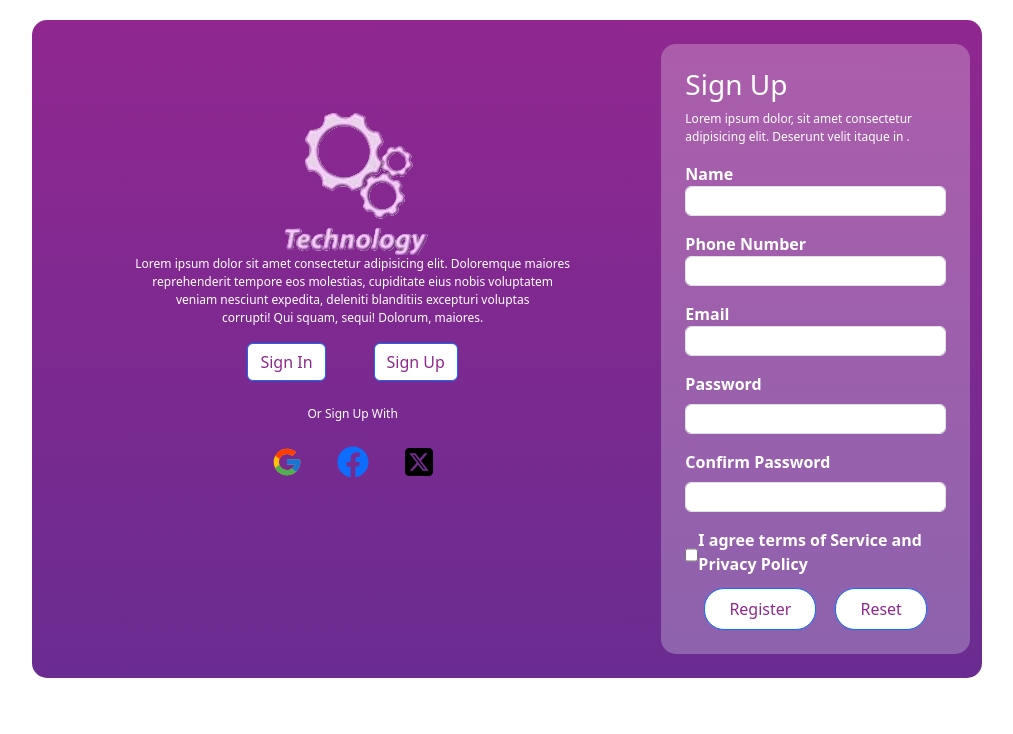
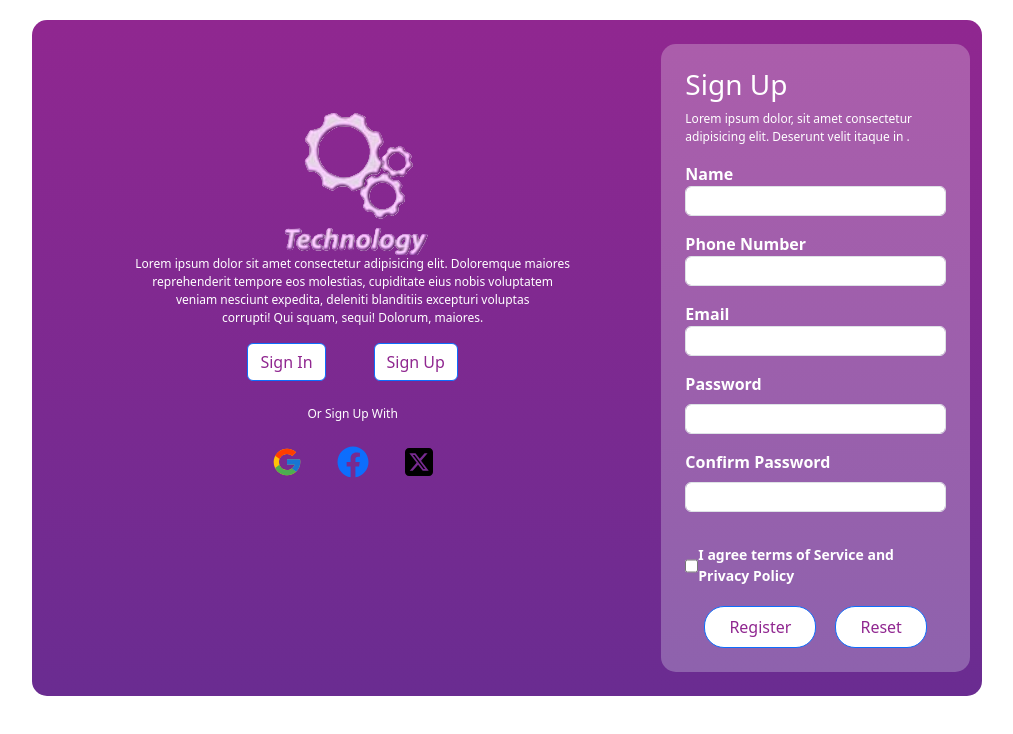
Before and after one commit to NagaSriVenkatR/ReactCRUD-Hooks, a React (Create React App) app: page /form in a window 1280 px wide. Shown: the top 734 px of the page, without its empty margins (133-1146 px from the left). Built offline with nearby package versions, Linux system fonts and the light colour scheme.

Commit message:
validating errors

```diff
--- a/src/Components/Form.css
+++ b/src/Components/Form.css
@@ -1,5 +1,6 @@
 .parent{
   margin-top: 20px;
+  margin-bottom: 20px;
   background-image: linear-gradient(to bottom,#902790,#6A2C91) !important;
   border-radius: 15px;
 }
@@ -36,3 +37,7 @@ span{
   background-color: #435D7D;
   --bs-table-bg: #435D7D
 }
+.agree{
+  font-size: 14px;
+  font-weight: bold;
+}
--- a/src/Components/Form.jsx
+++ b/src/Components/Form.jsx
@@ -222,10 +222,10 @@ function Form() {
                     name="fullName"
                     onBlur={handleBlur}
                     onChange={handleChange}
-                    value={formData?.fullName||""}
+                    value={formData?.fullName || ""}
                     ref={fullNameRef}
                   />
-                  <span className='mb-2'>{errors.fullName}</span>
+                  <span className="mb-2">{errors.fullName}</span>
                 </div>
                 <div className="">
                   <label className="mt-3" htmlFor="">
@@ -237,7 +237,7 @@ function Form() {
                     name="phoneNumber"
                     onBlur={handleBlur}
                     onChange={handleChange}
-                    value={formData?.phoneNumber||""}
+                    value={formData?.phoneNumber || ""}
                     ref={phoneNumberRef}
                   />
                   <span>{errors.phoneNumber}</span>
@@ -252,7 +252,7 @@ function Form() {
                     name="email"
                     onBlur={handleBlur}
                     onChange={handleChange}
-                    value={formData?.email||""}
+                    value={formData?.email || ""}
                     ref={emailRef}
                   />
                   <span>{errors.email}</span>
@@ -267,7 +267,7 @@ function Form() {
                     name="password"
                     onBlur={handleBlur}
                     onChange={handleChange}
-                    value={formData?.password||""}
+                    value={formData?.password || ""}
                     ref={passwordRef}
                   />
                   <span>{errors.password}</span>
@@ -282,16 +282,14 @@ function Form() {
                     name="confirmPassword"
                     onBlur={handleBlur}
                     onChange={handleChange}
-                    value={formData?.confirmPassword||""}
+                    value={formData?.confirmPassword || ""}
                     ref={confirmPasswordRef}
                   />
                   <span>{errors.confirmPassword}</span>
                 </div>
                 <div className="d-flex mt-3">
-                  <input className="form-check" type="checkbox" />
-                  <label className="form-label" htmlFor="">
-                    I agree terms of Service and Privacy Policy
-                  </label>
+                  <input className="form-check mt-1" type="checkbox" />
+                  <p className='mt-3 agree'> I agree terms of Service and Privacy Policy</p>
                 </div>
                 <div className="mt-1 text-center d-flex justify-content-evenly">
                   <button
--- a/src/Components/FormaTable.jsx
+++ b/src/Components/FormaTable.jsx
@@ -17,8 +17,6 @@ function FormTable() {
       data && data.fullName && data.phoneNumber && data.email && data.password
     );
   };
-// const emailExists = (email) => data.some((item) => item.email === email);
-
   const [duplicateError, setDuplicateError] = useState("");
   const handleFormSubmit = (event) => {
     event.preventDefault();
```
